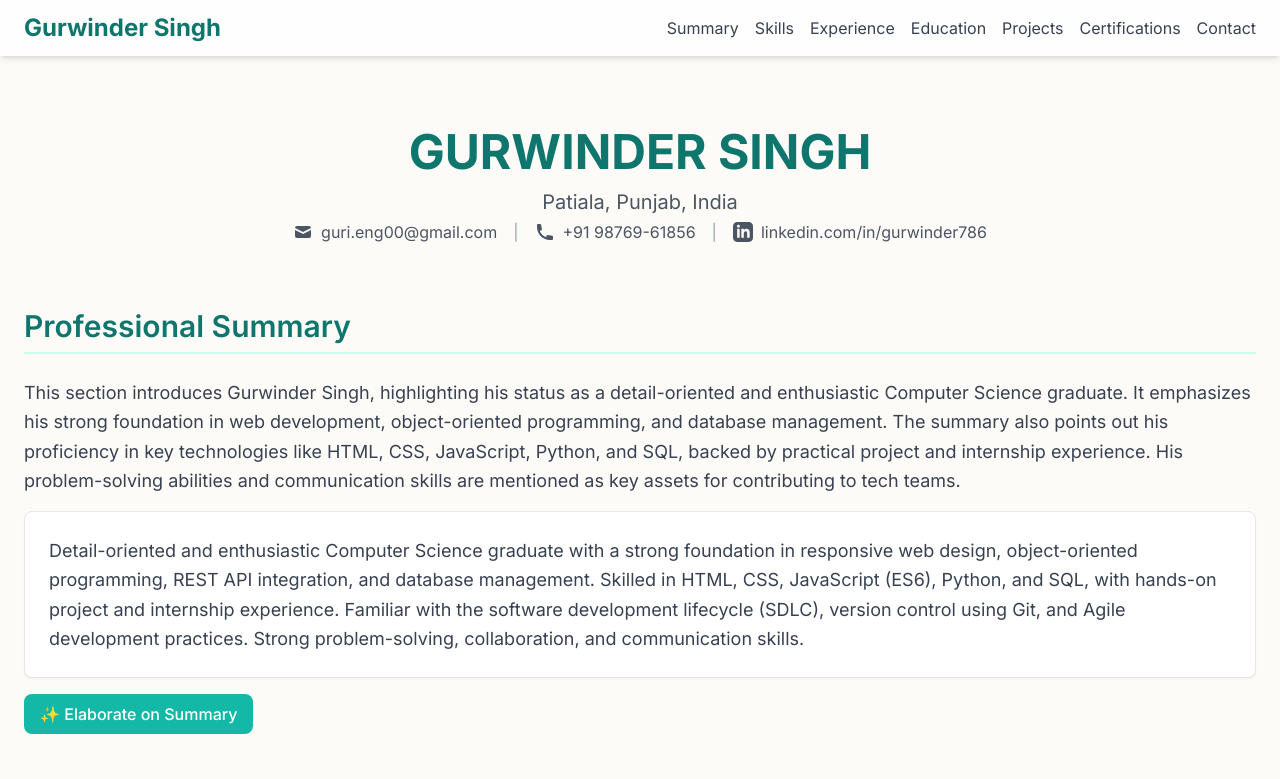
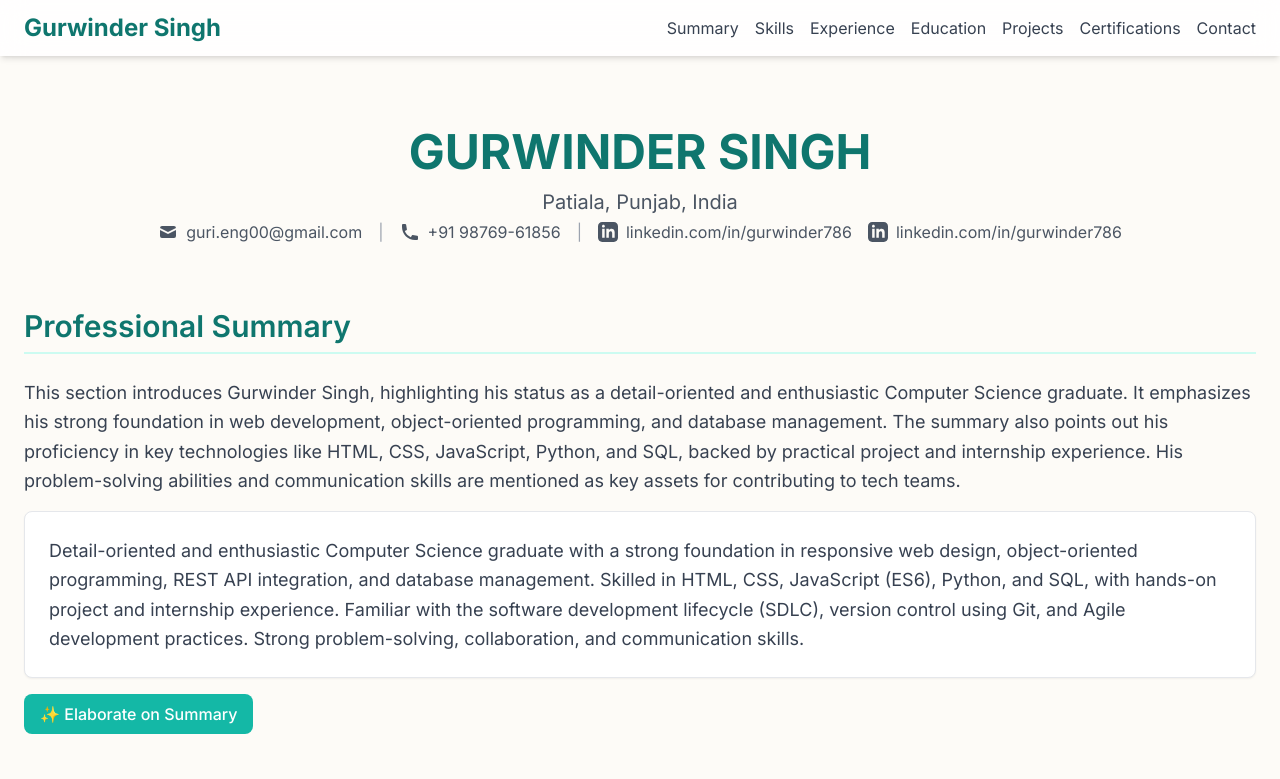
Before and after one commit to gurwinderdeveloper/gurwinderportfolio, a plain HTML site: page index.html in a window 1280 px wide. Shown: the top 779 px of the page. Drawn offline with nearby package versions, Linux system fonts and the light colour scheme.

Commit message:
Update index.html

```diff
--- a/index.html
+++ b/index.html
@@ -146,10 +146,16 @@
                     +91 98769-61856
                 </a>
                 <span class="text-gray-400 hidden sm:inline">|</span>
+                <a href="https://github.com/gurwinderdeveloper" target="_blank" rel="noopener noreferrer" class="hover:text-[#14B8A6] transition-colors flex items-center">
+                    <svg class="contact-icon" fill="currentColor" viewBox="0 0 24 24"><path d="M19 0h-14c-2.761 0-5 2.239-5 5v14c0 2.761 2.239 5 5 5h14c2.762 0 5-2.239 5-5v-14c0-2.761-2.238-5-5-5zm-11 19h-3v-11h3v11zm-1.5-12.268c-.966 0-1.75-.79-1.75-1.764s.784-1.764 1.75-1.764 1.75.79 1.75 1.764-.783 1.764-1.75 1.764zm13.5 12.268h-3v-5.604c0-3.368-4-3.113-4 0v5.604h-3v-11h3v1.765c1.396-2.586 7-2.777 7 2.476v6.759z"/></svg>
+                    linkedin.com/in/gurwinder786
+                </a>
+
                 <a href="https://linkedin.com/in/gurwinder786" target="_blank" rel="noopener noreferrer" class="hover:text-[#14B8A6] transition-colors flex items-center">
                     <svg class="contact-icon" fill="currentColor" viewBox="0 0 24 24"><path d="M19 0h-14c-2.761 0-5 2.239-5 5v14c0 2.761 2.239 5 5 5h14c2.762 0 5-2.239 5-5v-14c0-2.761-2.238-5-5-5zm-11 19h-3v-11h3v11zm-1.5-12.268c-.966 0-1.75-.79-1.75-1.764s.784-1.764 1.75-1.764 1.75.79 1.75 1.764-.783 1.764-1.75 1.764zm13.5 12.268h-3v-5.604c0-3.368-4-3.113-4 0v5.604h-3v-11h3v1.765c1.396-2.586 7-2.777 7 2.476v6.759z"/></svg>
                     linkedin.com/in/gurwinder786
                 </a>
+
             </div>
         </header>
 
```
